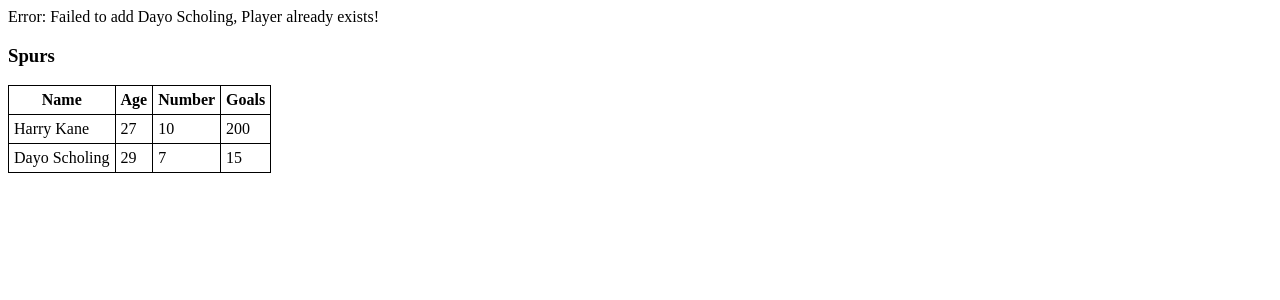
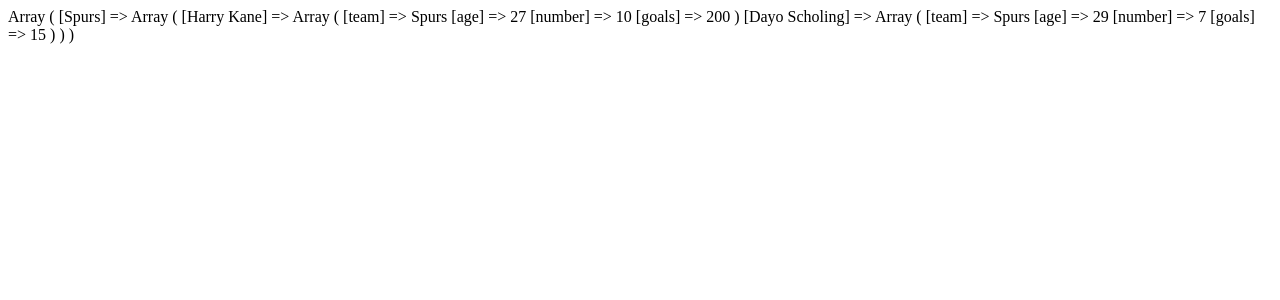
Before and after one commit to andrewmcnaughton/teamviewer, a PHP site: page / in a window 1280 px wide. Shown: the top 300 px of the page. Run offline with PHP 8.4, Linux system fonts and the light colour scheme.

Commit message:
league focused

```diff
--- a/classes/League/league.class.php
+++ b/classes/League/league.class.php
@@ -0,0 +1,63 @@
+<?php
+
+declare(strict_types = 1);
+
+namespace League;
+
+class League {
+	private $name;
+	private $players = [];
+
+	public function __construct($name) {
+		$this->name = $name;
+	}
+
+	public function addTeam(\Team\Team $teamObject) {
+		if(in_array($teamObject, $this->teams)) {
+			echo '<br>Error: Failed to add ' . $teamObject->getName() . ', Team already exists!';
+		} else {
+			$this->teams[] = $teamObject;
+		}
+	}
+
+	public function getName() {
+		return $this->name;
+	}
+
+	public function addPlayer(\Player\Player $playerObject, \Team\Team $teamObject) {
+		// if(in_array($playerObject, $this->players)) {
+		// 	echo '<br>Error: Failed to add ' . $playerObject->getName() . ', Player already exists!';
+		// } else {
+		// 	$this->players[] = $playerObject;
+		// }
+		$this->players[$playerObject->getName()] = [];
+		$this->players[$playerObject->getName()]['team'] = $teamObject->getName();
+		$this->players[$playerObject->getName()]['age'] = $playerObject->getAge();
+		$this->players[$playerObject->getName()]['number'] = $playerObject->getNumber();
+		$this->players[$playerObject->getName()]['goals'] = $playerObject->getGoals();
+	}
+
+	public function groupByTeam($groupOn) {
+	    $grouped = [];
+	    foreach($this->players as $key => $val) {
+	        $grouped[$val[$groupOn]][$key] = $val;
+	    }
+	    return $grouped;
+	}
+
+	public function displayTeams() {
+		foreach($this->teams as $team) {
+			echo '<h3>' . $team->getName() . '</h3>';
+			echo '<table><tr><th>Name</th><th>Age</th><th>Number</th><th>Goals</th></tr>';
+			foreach ($team->getPlayers() as $player) {
+				echo '<tr>';
+				echo '<td>' . $player->getName() . '</td>';
+				echo '<td>' . $player->getAge() . '</td>';
+				echo '<td>' . $player->getNumber() . '</td>';
+				echo '<td>' . $player->getGoals() . '</td>';
+				echo '</tr>';
+			}
+			echo '</table>';
+		}
+	}
+}
--- a/classes/Team/team.class.php
+++ b/classes/Team/team.class.php
@@ -1,4 +1,6 @@
 <?php
+
+declare(strict_types = 1);
 
 namespace Team;
 
@@ -10,28 +12,10 @@ class Team {
 		$this->name = $name;
 	}
 
-	public function addPlayer(\Player\Player $playerObject) {
-		if(in_array($playerObject, $this->players)) {
-			echo 'Error: Failed to add ' . $playerObject->getName() . ', Player already exists!';
-		} else {
-			$this->players[] = $playerObject;
-		}
-	}
-
 	public function getName() {
 		return $this->name;
 	}
 
-	public function listPlayers() {
-		foreach ($this->players as $player) {
-			echo '<tr>';
-			echo '<td>' . $player->getName() . '</td>';
-			echo '<td>' . $player->getAge() . '</td>';
-			echo '<td>' . $player->getNumber() . '</td>';
-			echo '<td>' . $player->getGoals() . '</td>';
-			echo '</tr>';
-		}
-	}
 }
 
 ?>
--- a/index.php
+++ b/index.php
@@ -1,5 +1,7 @@
 <?php
+
 declare(strict_types = 1);
+
 include 'includes/autoloader.inc.php';
 ?>
 <!DOCTYPE html>
@@ -26,23 +28,23 @@ include 'includes/autoloader.inc.php';
 	$dayoScholing = new Player\Player('Dayo Scholing', 29, 7, 15);
 
 	$tottenham = new Team\Team('Spurs');
-	$tottenham->addPlayer($harryKane);
-	$tottenham->addPlayer($dayoScholing);
-	$tottenham->addPlayer($dayoScholing);
+	// $tottenham->addPlayer($harryKane);
+	// $tottenham->addPlayer($dayoScholing);
+	// $tottenham->addPlayer($dayoScholing);
 
-	echo '<h3>' . $tottenham->getName() . '</h3>';?>
-	<table>
-	  <tr>
-	    <th>Name</th>
-	    <th>Age</th>
-	    <th>Number</th>
-	    <th>Goals</th>
-	  </tr>
-	  <tr>
-			<?php $tottenham->listPlayers();?>
-	  </tr>
-	</table>
+	// $premierLeague = new League\League('Premier League');
+	// $premierLeague->addTeam($tottenham);
+	// $premierLeague->addTeam($tottenham);
 
+	// $premierLeague->displayTeams();
+
+	$premierLeague = new League\League('Premier League');
+	$premierLeague->addPlayer($harryKane, $tottenham);
+	$premierLeague->addPlayer($dayoScholing, $tottenham);
+
+	$premierLeague = $premierLeague->groupByTeam('team');
+	print_r($premierLeague);
+	?>
 
 </body>
 </html>
```
